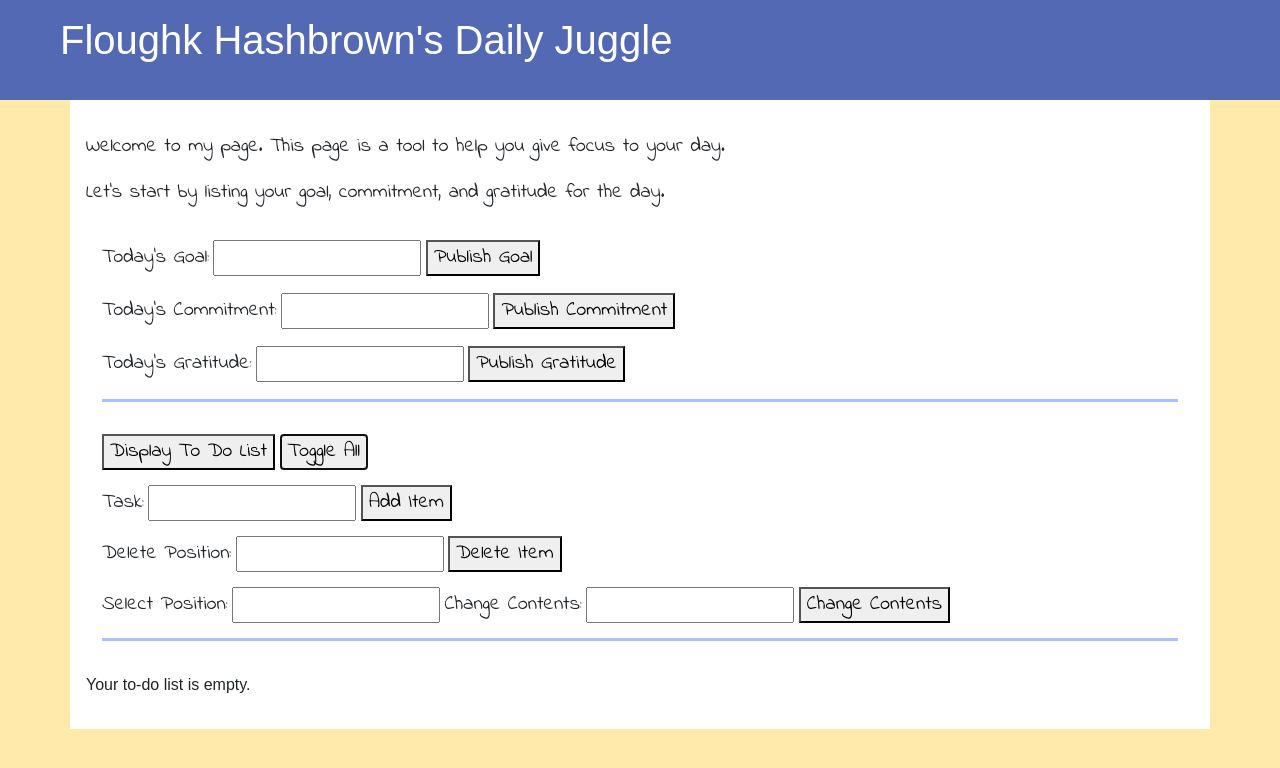
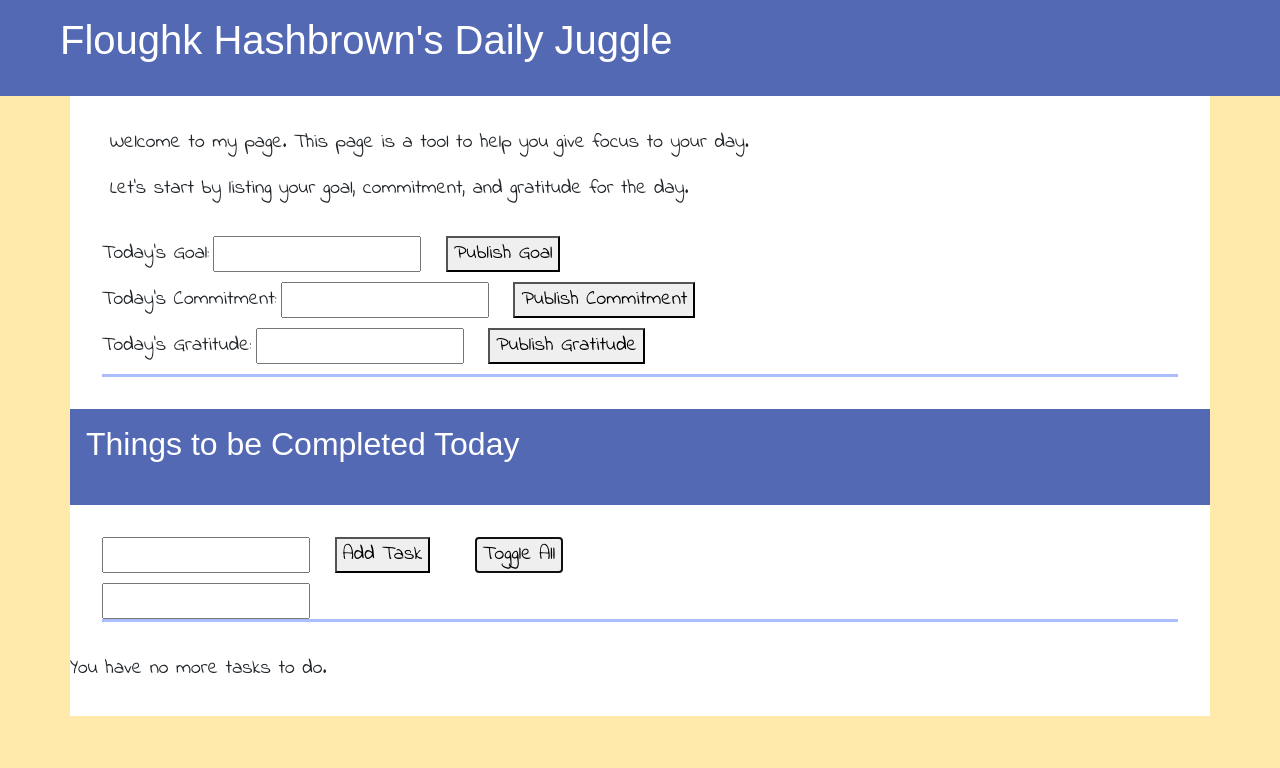
Before and after one commit to gladgladwrap/ToDoApp, a plain HTML site: page index.html in a window 1280 px wide. Both pictures are taken after a click on the button "Toggle All". Drawn offline with nearby package versions, Linux system fonts and the light colour scheme; a web font is replaced by a local one.

Commit message:
complete functionality of todo table. It still requires that the Edit todo input is inserted inside of that rows first column upon a click. Removed all external buttons except for Add Task and Toggle All. Edit todo input remains outside of the table. Table styling still required.

```diff
--- a/app.js
+++ b/app.js
@@ -1,6 +1,13 @@
+// This to do list was built following a tutorial by Watch and Code
+// Model Object: toDoList
+// View Object: view
+// Controller Object: handlers
+
 var toDoList = {
-	// create array to hold all of our tasks
+
+	// create an array to hold all of our toDo tasks
 	toDos: [],
+
 	// function addToDo() appends a toDo list item to the toDo list
 	addToDo: function(todoText) {
 
@@ -13,45 +20,52 @@ var toDoList = {
 		// display the list
 		view.displayToDos();
 	},
+
 	// function deleteToDo() deletes a toDo element from the toDos array
 	deleteToDo: function(position) {
 
 		// delete the given position from the toDos array
-		this.toDos.splice(position - 1, 1);
+		this.toDos.splice(position, 1);
 
 		// display the list
 		view.displayToDos();
 	},
+
 	changeToDo: function(position, todoText) {
 
-		this.toDos[position - 1].toDoText = todoText;
+		this.toDos[position].toDoText = todoText;
 		view.displayToDos();
 	},
+
 	toggleCompleted: function(position) {
 
 		this.todos[position].completed = !this.todos[position].completed;
 		view.displayToDos();
 	},
+
 	toggleCompleted: function(position) {
 		this.toDos[position].completed = !this.toDos[position].completed;
 		view.displayToDos();
 	},
+
 	toggleAll: function() {
 		var totalToDos = this.toDos.length;
 		var completedToDos = 0;
 
 		// Get total number of completed toDos
-		for (var i = 0; i < totalToDos; i++) {
-			if (this.toDos[i].completed === true)
+		this.toDos.forEach(function(todo) {
+			if (todo.completed === true)
 				completedToDos++;
-		}
+		})
 
 		if (totalToDos === completedToDos) {
-			for (var i = 0; i < totalToDos; i++)
-				this.toDos[i].completed = false;
+					this.toDos.forEach(function(todo) {
+						todo.completed = false;
+					})
 		} else {
-		for (var i = 0; i < totalToDos; i++)
-			this.toDos[i].completed = true;
+			this.toDos.forEach(function(todo) {
+				todo.completed = true;
+			})
 		}
 		view.displayToDos();
 	}
@@ -69,17 +83,12 @@ var handlers = {
 		toDoList.addToDo(toDoTextInput.value);
 		toDoTextInput.value = '';
 	},
-	deleteToDo: function() {
-		// Assign the position input to deletePositionInput
-		var deletePosition = document.getElementById('deletePositionInput');
-		toDoList.deleteToDo(deletePosition.value);
-		deletePosition.value = '';
+	deleteToDo: function(deletePosition) {
+		toDoList.deleteToDo(deletePosition);
 	},
-	changeToDo: function() {
-		var changePosition = document.getElementById('changeToDoPosition');
+	changeToDo: function(editPosition) {
 		var changeText = document.getElementById('changeToDoInput');
-                toDoList.changeToDo(changePosition.value, changeText.value);
-		changePosition.value = '';
+        toDoList.changeToDo(editPosition, changeText.value);
 		changeText.value = '';
 	}
 };
@@ -89,14 +98,13 @@ var view = {
 	displayToDos: function() {
 
 		// Create variable to reference our table
-		// var toDoUl =  document.querySelector('ul');
 		var toDoTable = document.getElementById('toDoTable');
 
 		// Clear the previous items from the list
 		toDoTable.innerHTML='';
 
 		if (toDoList.toDos.length === 0) {
-					toDoTable.innerHTML='Your to-do list is empty.';
+					toDoTable.innerHTML = 'You have no more tasks to do.';
 		} else {
 
 			// Create table rows
@@ -108,37 +116,95 @@ var view = {
 			// Create table headers
 			var th1 = document.createElement('th');
 			var th2 = document.createElement('th');
+			var th3 = document.createElement('th');
 			th1.innerHTML = "Task:";
 			th2.innerHTML = "Status:";
-
-
+			th3.innerHTML = "";
 
 			// Append table headers to table row
 			tableRow.appendChild(th1);
 			tableRow.appendChild(th2);
+			tableRow.appendChild(th3);
 
 			// Add each element of the toDoList object to its own table data element and append that to its own row
 			for (var i = 0; i < toDoList.toDos.length; i++) {
 
-				// Create toDo table data element to hold the toDo text
+				// Component: toDo table data column 1 to hold the toDo text
 				var toDoTd = document.createElement('td');
 				toDoTd.innerHTML = toDoList.toDos[i].toDoText;
-				// Create table data element to hold completed status
+
+				// Component: table data column 3 to hold todo 'completed' status
 				var completeTd = document.createElement('td');
+
 				if (toDoList.toDos[i].completed)
 					completeTd.innerHTML = 'Complete';
 				else
 					completeTd.innerHTML = 'Incomplete';
+
+				// component: table data column 3 for delete button
+				var buttonsTd = document.createElement('td');
+
+				// Set the id of the element
+				buttonsTd.id = i;
+
+				// Insert the delete, edit, and toggle buttons into 3rd td column
+				buttonsTd.appendChild(this.createDeleteButton());
+				buttonsTd.appendChild(this.createEditButton());
+				buttonsTd.appendChild(this.createToggleCompleteButton());
 
 				// Create new variable to hold a new table row
 				var newRow = document.createElement('tr');
 				// Append a new row at the end of the table
 				toDoTable.appendChild(newRow);
 
-				// Insert the todo text and completion status into the table row
+				// Insert the 3 td columns into their table row
 				newRow.appendChild(toDoTd);
 				newRow.appendChild(completeTd);
+				newRow.appendChild(buttonsTd);
 			}
 		}
+	},
+
+	createDeleteButton: function() {
+
+		var deleteButton = document.createElement('button');
+		deleteButton.textContent = 'Delete';
+		deleteButton.className = 'deleteButton';
+		return deleteButton;
+	},
+
+	createEditButton: function() {
+		var editButton = document.createElement('button');
+		editButton.textContent = 'Edit';
+		editButton.className = 'editButton';
+		return editButton;
+	},
+
+	createToggleCompleteButton: function() {
+		var toggleCompleteButton = document.createElement('button');
+		toggleCompleteButton.textContent = 'Toggle Complete';
+		toggleCompleteButton.className = 'toggleCompleteButton';
+		return toggleCompleteButton;
+	},
+
+	setUpEventListeners: function() {
+
+		var toDoTable = document.querySelector('table');
+
+		toDoTable.addEventListener('click', function(event) {
+		    // retrieve the element that was clicked on
+			var elementClicked = event.target;
+
+			if (elementClicked.className === 'deleteButton') {
+			    handlers.deleteToDo(event.target.parentNode.id);
+		    } else if (elementClicked.className === 'editButton') {
+		    	handlers.changeToDo(event.target.parentNode.id);
+		    } else if (elementClicked.className === 'toggleCompleteButton') {
+		    	toDoList.toggleCompleted(event.target.parentNode.id);
+		    }
+
+		});
 	}
 };
+
+view.setUpEventListeners();
--- a/index.html
+++ b/index.html
@@ -42,36 +42,20 @@
 		</div>
 	</div>
 
+	<h2>Things to be Completed Today</h2>
 	<div id="toDoForm">
 		<div>
-			<button onclick="handlers.displayToDos()">Display To Do List</button>
+			<input id="toDoInput" type="text">
+			<button onclick="handlers.addToDo()">Add Task</button>
+
 			<button onclick="handlers.toggleAll()">Toggle All</button>
 		</div>
 
-		<div>
-			<label for="toDoInput">Task:</label>
-			<input id="toDoInput" type="text">
-			<button onclick="handlers.addToDo()">Add Item</button>
-		</div>
-		<div>
-			<label for="deletePositionInput">Delete Position:</label>
-			<input id="deletePositionInput" type="number">
-			<button onclick="handlers.deleteToDo()">Delete Item</button>
+		<input id="changeToDoInput" type="text">
 
-		</div>
-		<div id="changeToDoForm">
-			<label for="changeToDoPosition">Select Position:</label>
-			<input id="changeToDoPosition" type="number">
-			<label for="changeToDoInput">Change Contents:</label>
-			<input id="changeToDoInput" type="text">
-			<button onclick="handlers.changeToDo()">Change Contents</button>
-		</div>
 	</div>
 
-	<!-- <ul id="toDoList"></ul> -->
-	<table id="toDoTable">
-		<!-- <tr><th>Task</th><th>Status</th><th></th></tr> -->
-	</table>
+	<table id="toDoTable"></table>
 
 </div>
 <script src="app.js"></script>
--- a/style.css
+++ b/style.css
@@ -1,11 +1,22 @@
+/*
+Colours:
+Yellows: B39E66, FFEFC4, FFE9AB
+BLUES: 5469B3, ABBEFF
+*/
+
 body {
 	background-color: #FFE9AB;
 }
 
 header {
 	background-color: #5469B3;
-	min-height: 6.2375rem;
+	min-height: 6rem;
 	padding: 1em 0;
+}
+.container {
+	background-color: #fff;
+	margin-top: 0;
+	padding: 2em 0;
 }
 
 /* Fonts */
@@ -14,36 +25,39 @@ h1, h2, h3, th{
 	font-family: 'Lacquer', sans-serif;
 }
 
+p, table, td, button, input, label {
+	font-family: 'Indie Flower', cursive;
+	font-size: 1.25rem;
+}
+
+h1 {
+	margin-left: 1.5em;
+}
+
+h2 {
+	background-color: #5469B3;
+	min-height: 3em;
+	padding: 1rem 0 1rem 1rem;
+}
+
+p {
+	margin-left: 2em;
+}
 th {
 	color: black;
 	font-size: 1.5em;
 }
 
-p, td, button, input, label {
-	font-family: 'Indie Flower', cursive;
-	font-size: 1.25em;
+#goalsForm, #toDoForm {
+	border-bottom: 3px solid #ABBEFF;
+	margin: 2em;
 }
 
-h1 {
-	margin-left: 1.5em;
-}
-.container {
-	background-color: #fff;
-	margin-top: 0;
-	padding: 2em 1em;
-}
-
-#goalsForm, #toDoForm {
-	border-bottom: 3px solid #ABBEFF;
-	margin: 2em 1em;
-}
-
-#goalsForm div, #toDoForm button {
-	margin-bottom: 0.75em;
+button {
+	margin:0 1em 0.5em;
 }
 
 table {
-  font-family: arial, sans-serif;
   border-collapse: collapse;
   width: 100%;
 }
```
